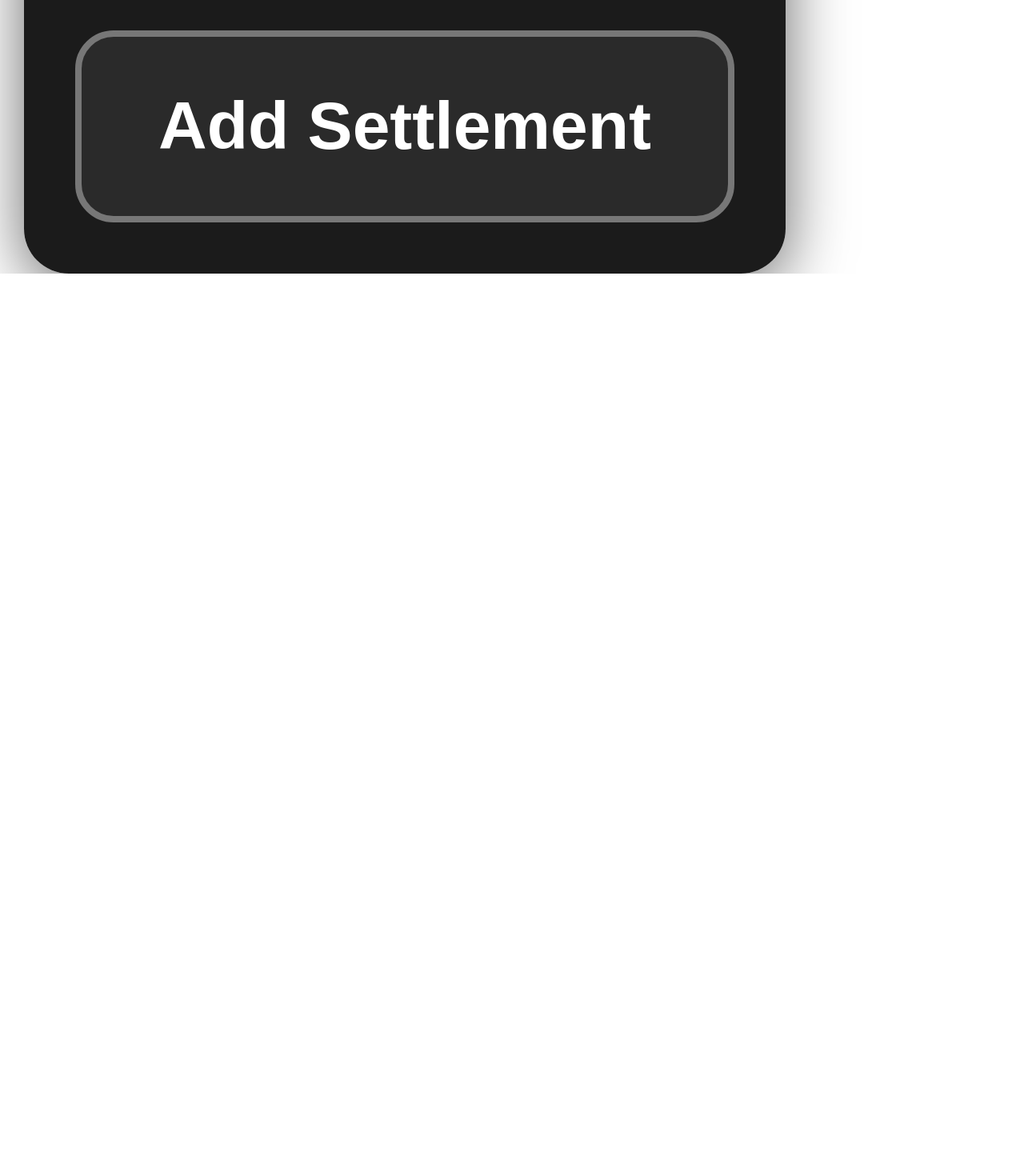
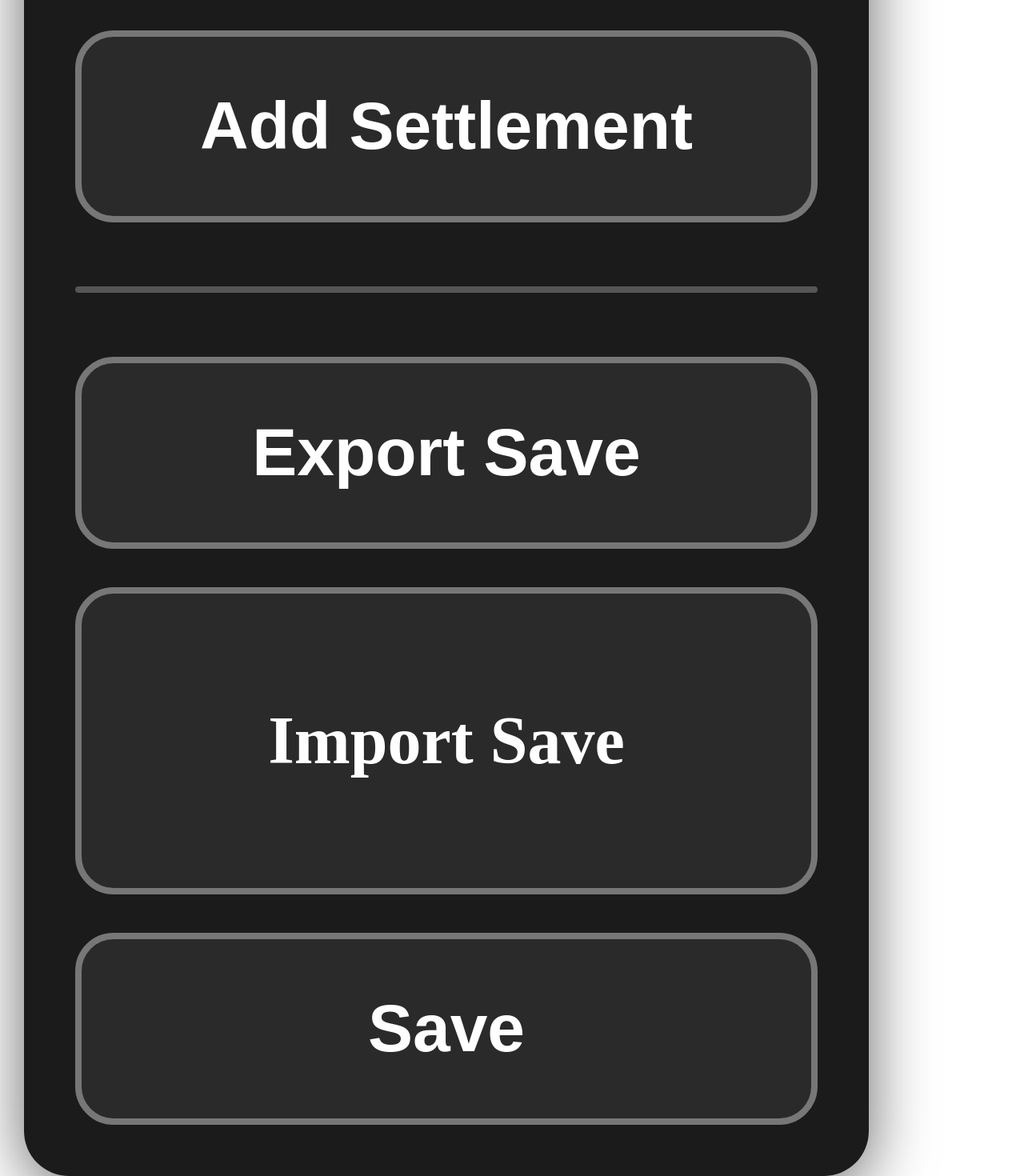
Before and after one commit to Pepemake/DnD-Interactable-Map, a React (Vite) app in the folder dnd-interactable-map/: page / in a window 1280 px wide. Shown: the part 1328-2798 px from the top of the page at 80% size. Before the commit the page ends 1670 px from the top, so only its background shows below. Built offline with nearby package versions, Linux system fonts and the light colour scheme.

Commit message:
added ability to import export and save json files, moving onwards to MVS model

```diff
--- a/dnd-interactable-map/src/App.jsx
+++ b/dnd-interactable-map/src/App.jsx
@@ -3,6 +3,7 @@ import L from 'leaflet'
 import { MapContainer, ImageOverlay, Marker, Popup } from 'react-leaflet'
 import 'leaflet/dist/leaflet.css'
 import { createMarker } from './models/markerModel'
+import { exportSaveFile, readSaveFile } from './services/saveService'
 
 
 function App() {
@@ -24,6 +25,8 @@ function App() {
       return []
     }
   })
+
+
 
   const [abandonedQuests, setAbandonedQuests] = useState(() => {
     try {
@@ -51,6 +54,34 @@ function App() {
     [0, 0],
     [5210, 6250],
   ]
+
+  function exportSave() {
+  exportSaveFile({
+    version: 1,
+    exportedAt: new Date().toISOString(),
+    markers,
+    completedQuests,
+    abandonedQuests,
+  })
+}
+
+function importSave(event) {
+  const file = event.target.files[0]
+  if (!file) return
+
+  readSaveFile(
+    file,
+    (saveData) => {
+      setMarkers(saveData.markers || [])
+      setCompletedQuests(saveData.completedQuests || [])
+      setAbandonedQuests(saveData.abandonedQuests || [])
+      alert('Save imported successfully!')
+    },
+    () => {
+      alert('Import failed. This is not a valid save file.')
+    }
+  )
+}
 
   function createPoiIcon(marker) {
   return L.divIcon({
@@ -215,8 +246,56 @@ function deleteMarker(id) {
         >
           Add Settlement
         </button>
-      </div>
+      <div
+  style={{
+    height: '4px',
+    background: '#555',
+    borderRadius: '999px',
+    margin: '16px 0',
+  }}
+/>
 
+<button onClick={exportSave} style={buttonStyle}>
+  Export Save
+</button>
+
+<div
+  style={{
+    ...buttonStyle,
+    display: 'flex',
+    alignItems: 'center',
+    justifyContent: 'center',
+    position: 'relative',
+    overflow: 'hidden',
+  }}
+>
+  <span>Import Save</span>
+
+  <input
+    type="file"
+    accept=".json"
+    onChange={importSave}
+    style={{
+      position: 'absolute',
+      inset: 0,
+      opacity: 0,
+      cursor: 'pointer',
+    }}
+  />
+</div>
+
+<button
+  onClick={() => {
+    localStorage.setItem('dndMarkers', JSON.stringify(markers))
+    localStorage.setItem('completedQuests', JSON.stringify(completedQuests))
+    localStorage.setItem('abandonedQuests', JSON.stringify(abandonedQuests))
+    alert('Saved!')
+  }}
+  style={buttonStyle}
+>
+  Save
+</button>
+</div>
 <div
   style={{
     position: 'absolute',
--- /dev/null
+++ b/dnd-interactable-map/src/services/saveService.js
@@ -0,0 +1,27 @@
+export function exportSaveFile(saveData) {
+  const json = JSON.stringify(saveData, null, 2)
+  const blob = new Blob([json], { type: 'application/json' })
+  const url = URL.createObjectURL(blob)
+
+  const link = document.createElement('a')
+  link.href = url
+  link.download = 'dnd-map-save.json'
+  link.click()
+
+  URL.revokeObjectURL(url)
+}
+
+export function readSaveFile(file, onSuccess, onError) {
+  const reader = new FileReader()
+
+  reader.onload = () => {
+    try {
+      const saveData = JSON.parse(reader.result)
+      onSuccess(saveData)
+    } catch {
+      onError()
+    }
+  }
+
+  reader.readAsText(file)
+}
```
